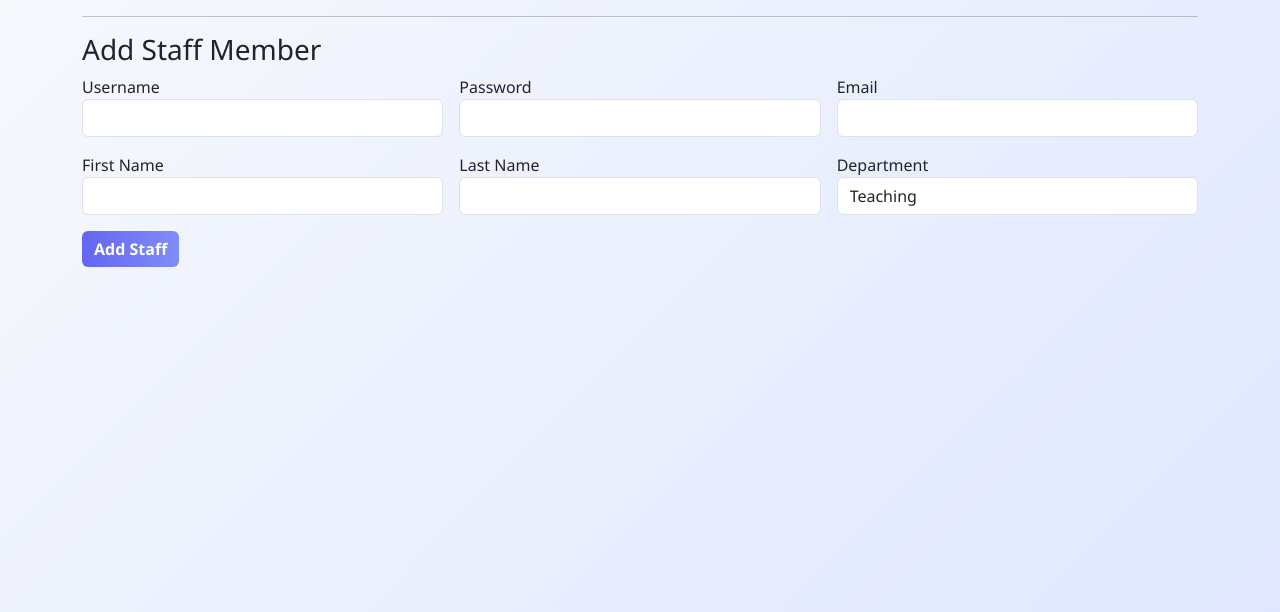
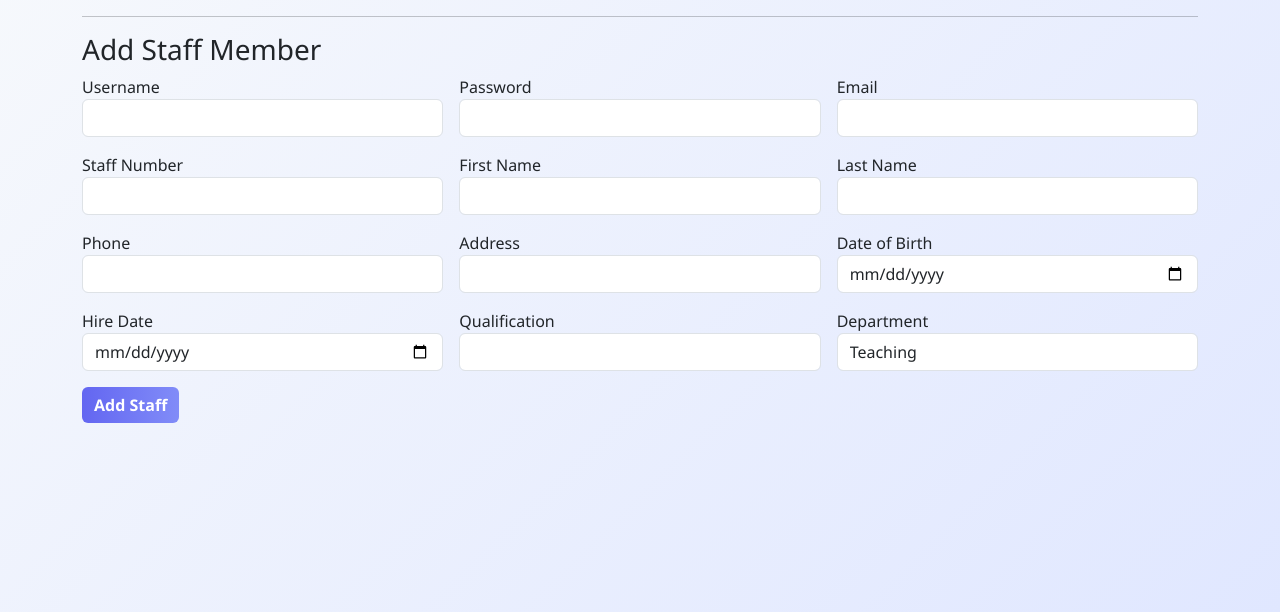
Before and after one commit to Obiero-Samuel/School-management-system-, a Flask app: page /admin/staff in a window 1280 px wide. Shown: the part 188-800 px from the top of the page. Run offline with Flask 3, Linux system fonts and the light colour scheme; a user stored in the database is signed in; data comes from the database, SQL or seed files in the repository; both versions use the stored data as it was after the commit; data that the repository does not hold is empty.

Commit message:
Fix staff form, backend, and profile table HTML

```diff
--- a/app.py
+++ b/app.py
@@ -1,4 +1,3 @@
-
 from flask import Flask, render_template, request, redirect, url_for, session, flash, jsonify
 from flask_mail import Mail, Message
 from werkzeug.security import generate_password_hash, check_password_hash
@@ -118,15 +117,12 @@ def login():
 
                 elif user['user_type'] == 'staff':
                     cursor.execute("""
-                        SELECT s.*, d.name as department_name
-                        FROM staff s
-                        JOIN departments d ON s.department_id = d.id
-                        WHERE s.user_id = %s
+                        SELECT * FROM staff_old WHERE user_id = %s
                     """, (user['id'],))
                     staff = cursor.fetchone()
-                    session['staff_id'] = staff['id']
-                    session['full_name'] = f"{staff['first_name']} {staff['last_name']}"
-                    session['department'] = staff['department_name']
+                    session['staff_id'] = staff['staff_id']
+                    session['full_name'] = f"{staff['first_name']} {staff['surname']}"
+                    session['department'] = staff.get('department') if staff.get('department') else ''
                     cursor.close()
                     conn.close()
                     return redirect(url_for('staff_dashboard'))
@@ -220,6 +216,7 @@ def admin_staff():
             ORDER BY s.id DESC
         """)
         staff_list = cursor.fetchall()
+        # Ensure departments are fetched and passed to template
         cursor.execute("SELECT * FROM departments")
         departments = cursor.fetchall()
         cursor.close()
@@ -589,6 +586,54 @@ def generate_report():
 
     return redirect(url_for('admin_reports'))
 
+# ========== TEACHER ATTENDANCE (ADMIN) ==========
+@app.route('/admin/teacher-attendance', methods=['GET', 'POST'])
+@admin_required
+def admin_teacher_attendance():
+    conn = get_db_connection()
+    if conn:
+        cursor = conn.cursor(dictionary=True)
+        # Get all teachers
+        cursor.execute("SELECT s.id, s.first_name, s.last_name, d.name as department FROM staff s JOIN departments d ON s.department_id = d.id WHERE d.name = 'Teaching'")
+        teachers = cursor.fetchall()
+        message = None
+        if request.method == 'POST':
+            attendance_date = request.form.get('attendance_date')
+            for teacher in teachers:
+                status = request.form.get(f'status_{teacher["id"]}')
+                remarks = request.form.get(f'remarks_{teacher["id"]}', '')
+                # Check if already recorded
+                cursor.execute("SELECT id FROM teacher_attendance WHERE staff_id = %s AND attendance_date = %s", (teacher['id'], attendance_date))
+                if cursor.fetchone():
+                    cursor.execute("UPDATE teacher_attendance SET status = %s, remarks = %s, recorded_by = %s WHERE staff_id = %s AND attendance_date = %s", (status, remarks, session['user_id'], teacher['id'], attendance_date))
+                else:
+                    cursor.execute("INSERT INTO teacher_attendance (staff_id, attendance_date, status, remarks, recorded_by) VALUES (%s, %s, %s, %s, %s)", (teacher['id'], attendance_date, status, remarks, session['user_id']))
+            conn.commit()
+            message = 'Attendance recorded!'
+        cursor.close()
+        conn.close()
+        return render_template('admin/teacher_attendance.html', teachers=teachers, message=message)
+    return redirect(url_for('admin_dashboard'))
+
+@app.route('/admin/teacher-attendance/history')
+@admin_required
+def admin_teacher_attendance_history():
+    conn = get_db_connection()
+    if conn:
+        cursor = conn.cursor(dictionary=True)
+        cursor.execute("""
+            SELECT ta.*, s.first_name, s.last_name, d.name as department
+            FROM teacher_attendance ta
+            JOIN staff s ON ta.staff_id = s.id
+            JOIN departments d ON s.department_id = d.id
+            ORDER BY ta.attendance_date DESC, s.last_name
+        """)
+        records = cursor.fetchall()
+        cursor.close()
+        conn.close()
+        return render_template('admin/teacher_attendance_history.html', records=records)
+    return redirect(url_for('admin_dashboard'))
+
 # ===================== STAFF ROUTES =====================
 
 @app.route('/staff/dashboard')
@@ -616,9 +661,12 @@ def staff_profile():
                 cursor = conn.cursor()
                 cursor.execute("""
                     UPDATE staff
-                    SET phone = %s, address = %s, qualification = %s
+                    SET first_name = %s, last_name = %s, date_of_birth = %s, phone = %s, address = %s, qualification = %s
                     WHERE id = %s
                 """, (
+                    request.form.get('first_name'),
+                    request.form.get('last_name'),
+                    request.form.get('date_of_birth'),
                     request.form.get('phone'),
                     request.form.get('address'),
                     request.form.get('qualification'),
@@ -1004,4 +1052,5 @@ def send_results():
 
 if __name__ == '__main__':
     os.makedirs(app.config['UPLOAD_FOLDER'], exist_ok=True)
+    # Enable Flask debug mode for detailed error pages
     app.run(debug=True, host='0.0.0.0', port=5000)
--- a/templates/admin/staff.html
+++ b/templates/admin/staff.html
@@ -47,12 +47,36 @@
     <input type="email" name="email" class="form-control" required>
   </div>
   <div class="col-md-4">
+    <label>Staff Number</label>
+    <input type="text" name="staff_number" class="form-control" required>
+  </div>
+  <div class="col-md-4">
     <label>First Name</label>
     <input type="text" name="first_name" class="form-control" required>
   </div>
   <div class="col-md-4">
     <label>Last Name</label>
     <input type="text" name="last_name" class="form-control" required>
+  </div>
+  <div class="col-md-4">
+    <label>Phone</label>
+    <input type="text" name="phone" class="form-control" required>
+  </div>
+  <div class="col-md-4">
+    <label>Address</label>
+    <input type="text" name="address" class="form-control" required>
+  </div>
+  <div class="col-md-4">
+    <label>Date of Birth</label>
+    <input type="date" name="date_of_birth" class="form-control" required>
+  </div>
+  <div class="col-md-4">
+    <label>Hire Date</label>
+    <input type="date" name="hire_date" class="form-control" required>
+  </div>
+  <div class="col-md-4">
+    <label>Qualification</label>
+    <input type="text" name="qualification" class="form-control" required>
   </div>
   <div class="col-md-4">
     <label>Department</label>
--- a/templates/staff/dashboard.html
+++ b/templates/staff/dashboard.html
@@ -43,7 +43,9 @@
             <div class="card mb-3">
                 <div class="card-header">Quick Actions</div>
                 <div class="card-body">
-                    <a href="{{ url_for('teacher_attendance') }}" class="btn btn-outline-primary mb-2">Take Attendance</a><br>
+                    {% if session.department == 'Teaching' %}
+                    <a href="{{ url_for('teacher_attendance') }}" class="btn btn-outline-primary mb-2">Take Class Attendance</a><br>
+                    {% endif %}
                     <a href="{{ url_for('teacher_assignments') }}" class="btn btn-outline-secondary mb-2">Manage Assignments</a><br>
                     <a href="{{ url_for('teacher_marks') }}" class="btn btn-outline-success mb-2">View Reports</a>
                 </div>
--- a/templates/teacher/dashboard.html
+++ b/templates/teacher/dashboard.html
@@ -3,8 +3,12 @@
 {% block content %}
 <h2>Welcome, {{ session.full_name }}!</h2>
 <p>This is your teacher dashboard.</p>
+<div class="mt-4">
+  <a href="{{ url_for('teacher_attendance') }}" class="btn btn-lg btn-outline-primary mb-3">
+    <i class="bi bi-clipboard-check"></i> Take Attendance
+  </a>
+</div>
 <ul>
-  <li><a href="{{ url_for('teacher_attendance') }}">Take Attendance</a></li>
   <li><a href="{{ url_for('teacher_assignments') }}">Give Assignment</a></li>
   <li><a href="{{ url_for('teacher_marks') }}">Input Results & CAT Marks</a></li>
   <li><a href="{{ url_for('teacher_marks') }}">View Results</a></li>
```
Also changed, not shown: schema.sql (+13 -0 lines), templates/admin/teacher_attendance.html (added, +33 -0 lines), templates/admin/teacher_attendance_history.html (added, +22 -0 lines), templates/staff/profile.html (added, +21 -0 lines).
